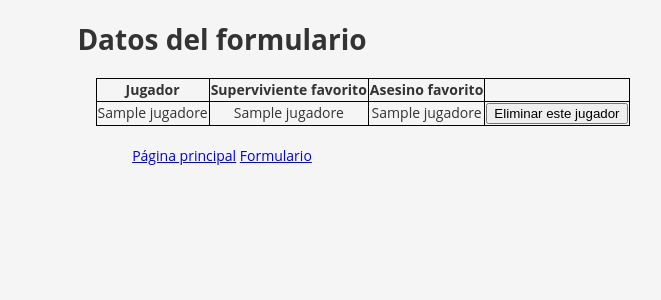
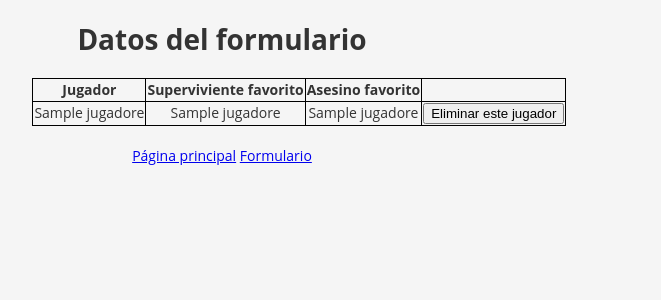
Before and after one commit to robertoramirez03/AplicacionFlask, a Flask app: page /datos in a window 1280 px wide. Shown: the top 300 px of the page, without its empty margins (418-1079 px from the left). Run offline with Flask 2, Linux system fonts and the light colour scheme; tables that the repository leaves empty or names only in its code hold one stand-in row (values such as "Sample post").

Commit message:
cassi delete

```diff
--- a/app/static/css/style.css
+++ b/app/static/css/style.css
@@ -19,5 +19,5 @@ body{
     border-collapse: collapse;
     border: 1px solid black;
     text-align: center;
-    margin-left: 40%;
+    margin-left: 35%;
 }
```
